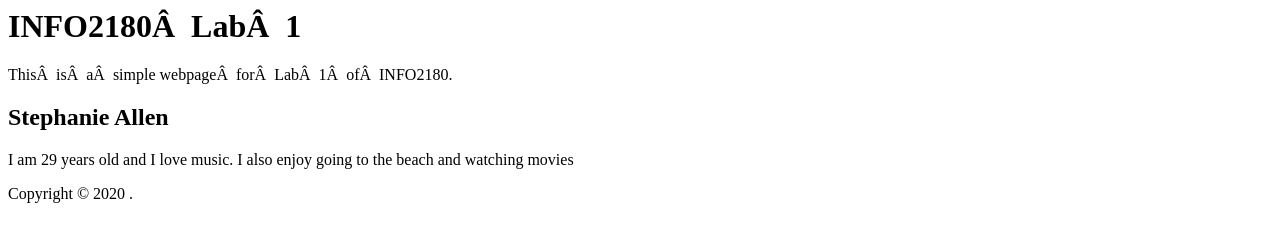
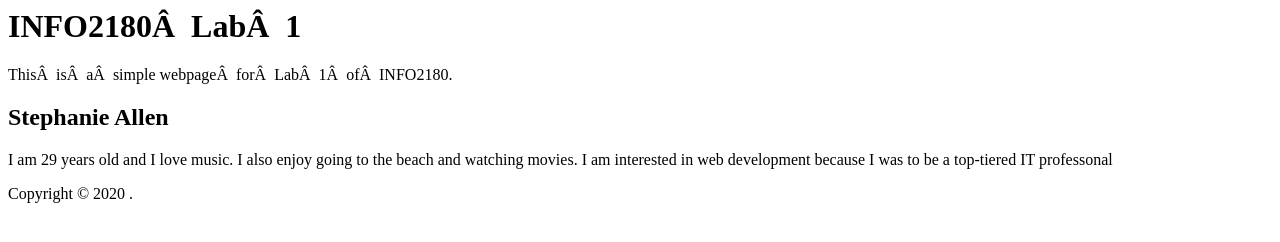
Before and after one commit to Stephy101a/info2180-lab1, a plain HTML site: page index.html in a window 1280 px wide. Drawn offline with Linux system fonts and the light colour scheme.

Commit message:
updated html

```diff
--- a/index.html
+++ b/index.html
@@ -5,6 +5,7 @@
 <meta  name="viewport"  content="width=devicewidth,  initial-scale=1.0">
 <meta  http-equiv="X-UA-Compatible"  content="ie=edge">
 <title>INFO2180  Lab  1</title>
+<link rel="stylesheet" href="styles.css">
 </head>
 <body>
 <header>
@@ -13,7 +14,7 @@
 </header>
 <main>
 <h2>Stephanie Allen</h2>
-<p>I am 29 years old and I love music. I also enjoy going to the beach and watching movies</p>
+<p>I am 29 years old and I love music. I also enjoy going to the beach and watching movies. I am interested in web development because I was to be a top-tiered IT professonal</p>
 </main>
 <footer>
 <p>Copyright &copy; 2020 <Stephanie Allen>.</p>
```
